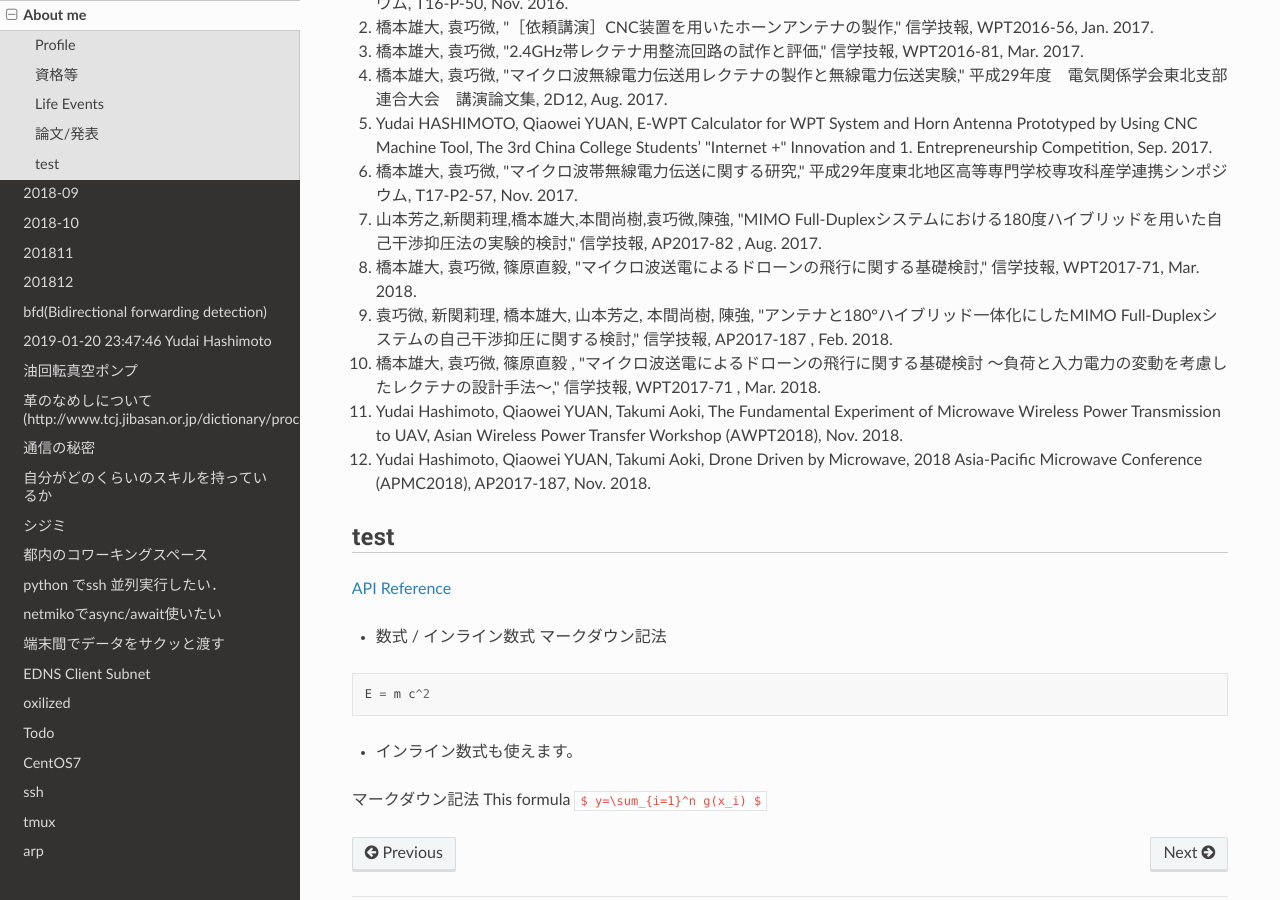
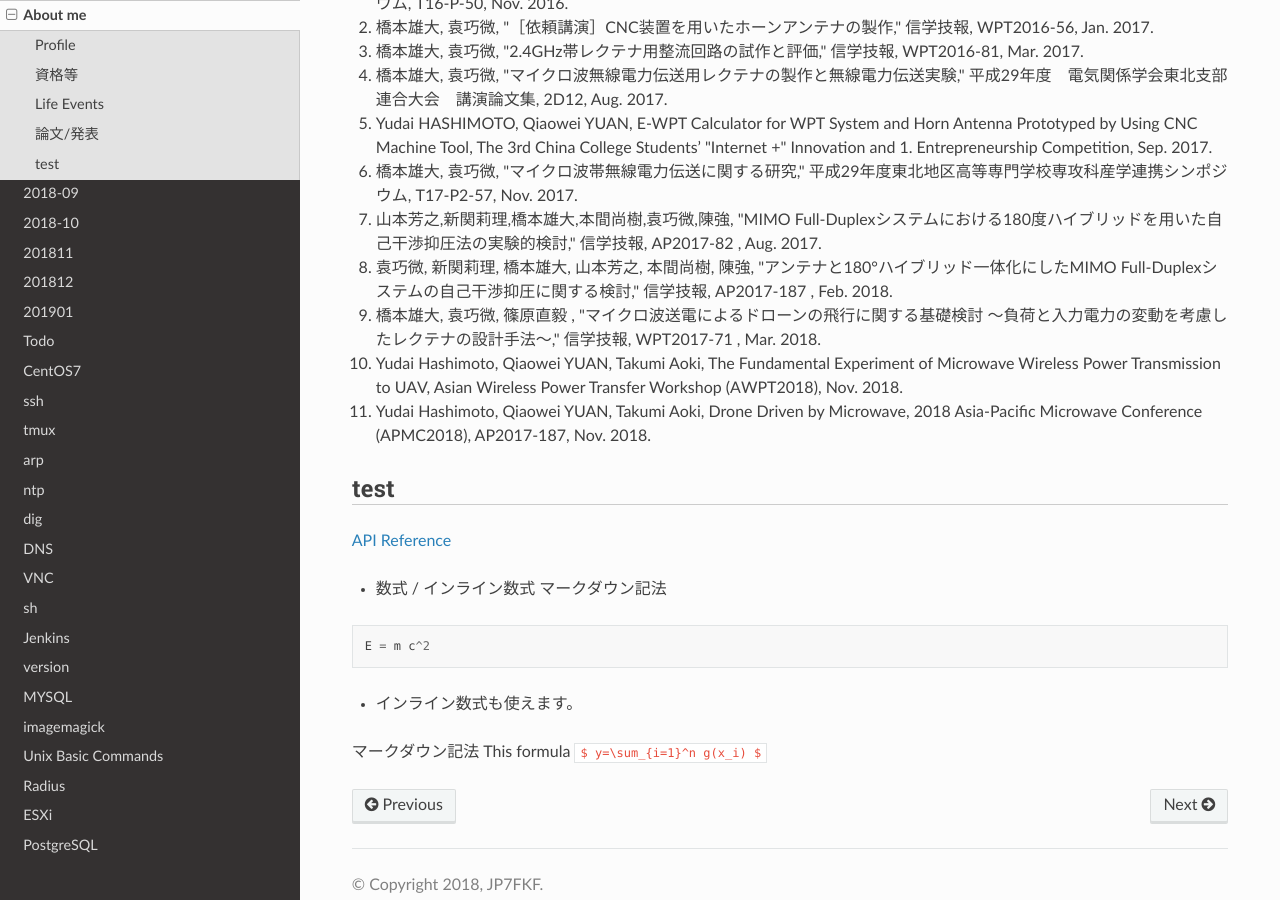
Before and after one commit to jp7fkf/JP7FKF-Warehouse, a Sphinx documentation site: the page built from source/profile.md, in a window 1280 px wide and 900 px high, scrolled down 2059 px. Built offline with Sphinx 7.4.7 and the Read the Docs theme 2.0.0, drawn with Linux system fonts in a browser that asks for light colours; part of the change alters nothing that is shown.

Commit message:
20190223-181300

````diff
--- a/source/network/l1_physical.md
+++ b/source/network/l1_physical.md
@@ -112,9 +112,19 @@
 - 遠端クロストーク（Far-End Crosstalk, FEXT）
 - 電力和等レベル遠端漏話（Power Sum Equal Level FEXT, PS-ELFEXT）
 
-
 ## SFPの規格ってどないなっとんねん
   - SFF-8431 Specifications for Enhanced Small Form Factor Pluggable Module SFP+
   - https://www.snia.org/technology-communities/sff/specifications
   - https://www.snia.org/sff
   - http://www.10gtek.com/templates/wzten/pdf/INF-8074.pdf
+
+## MTPコネクタ
+  - MPOコネクタの進化版らしい．
+  - MTPはUS Conecの登録商標とのこと．
+  - [MTP コネクタ](https://www.empowerfiber.com/ja/mtp-connector.html)
+  - [MTPコネクタとMPOコネクタ：違いは何ですか？ - sunny3210’s blog](https://sunny3210.hatenablog.com/entry/2018/10/06/152232)
+
+## FlexULC
+  - [FlexULC™付２心ラウンドコード - 製品情報 | 住友電工Optigate](http://www.optigate.jp/products/connector/mpo/2-fulc.html)
+  - ファイバ2芯分が1本の外部被覆にくるまっている．
+  - スペース的にも1/2になるみたい．配線がかさばることが想定されるところに適用するとよさそう．
--- a/source/profile.md
+++ b/source/profile.md
@@ -79,11 +79,10 @@
   5. Yudai HASHIMOTO, Qiaowei YUAN, E-WPT Calculator for WPT System and Horn Antenna Prototyped by Using CNC Machine Tool, The 3rd China College Students’ "Internet +" Innovation and 1. Entrepreneurship Competition, Sep. 2017.
   6. 橋本雄大, 袁巧微, "マイクロ波帯無線電力伝送に関する研究," 平成29年度東北地区高等専門学校専攻科産学連携シンポジウム, T17-P2-57, Nov. 2017.
   7. 山本芳之,新関莉理,橋本雄大,本間尚樹,袁巧微,陳強, "MIMO Full-Duplexシステムにおける180度ハイブリッドを用いた自己干渉抑圧法の実験的検討," 信学技報, AP2017-82 , Aug. 2017.
-  8. 橋本雄大, 袁巧微, 篠原直毅, "マイクロ波送電によるドローンの飛行に関する基礎検討," 信学技報, WPT2017-71, Mar. 2018.
-  9. 袁巧微, 新関莉理, 橋本雄大, 山本芳之, 本間尚樹, 陳強, "アンテナと180°ハイブリッド一体化にしたMIMO Full-Duplexシステムの自己干渉抑圧に関する検討," 信学技報, AP2017-187 , Feb. 2018.
-  10. 橋本雄大, 袁巧微, 篠原直毅 , "マイクロ波送電によるドローンの飛行に関する基礎検討 ～負荷と入力電力の変動を考慮したレクテナの設計手法～," 信学技報, WPT2017-71 , Mar. 2018.
-  11. Yudai Hashimoto, Qiaowei YUAN, Takumi Aoki, The Fundamental Experiment of Microwave Wireless Power Transmission to UAV,  Asian Wireless Power Transfer Workshop (AWPT2018), Nov. 2018.
-  12. Yudai Hashimoto, Qiaowei YUAN, Takumi Aoki, Drone Driven by Microwave, 2018 Asia-Pacific Microwave Conference (APMC2018), AP2017-187, Nov. 2018.
+  8. 袁巧微, 新関莉理, 橋本雄大, 山本芳之, 本間尚樹, 陳強, "アンテナと180°ハイブリッド一体化にしたMIMO Full-Duplexシステムの自己干渉抑圧に関する検討," 信学技報, AP2017-187 , Feb. 2018.
+  9. 橋本雄大, 袁巧微, 篠原直毅 , "マイクロ波送電によるドローンの飛行に関する基礎検討 ～負荷と入力電力の変動を考慮したレクテナの設計手法～," 信学技報, WPT2017-71 , Mar. 2018.
+  10. Yudai Hashimoto, Qiaowei YUAN, Takumi Aoki, The Fundamental Experiment of Microwave Wireless Power Transmission to UAV,  Asian Wireless Power Transfer Workshop (AWPT2018), Nov. 2018.
+  11. Yudai Hashimoto, Qiaowei YUAN, Takumi Aoki, Drone Driven by Microwave, 2018 Asia-Pacific Microwave Conference (APMC2018), AP2017-187, Nov. 2018.
 
 ## test
   [API Reference](201809.md)
--- a/source/unix/unix_basic_commands.md
+++ b/source/unix/unix_basic_commands.md
@@ -94,3 +94,9 @@ passwd <user> でパス変更しておこう
 # bobはaliceとして閲覧コマンドを実行できる
  $ bob ALL=(alice) /bin/ls, /bin/cat
 ```
+
+## ping のTTL
+  - TTLのデフォルト値（だいたい）
+    - Linux：64
+    - Windows：128
+    - Solaris：255
````
Also changed, not shown: source/dialy/201901.md (+1 -1 lines).
